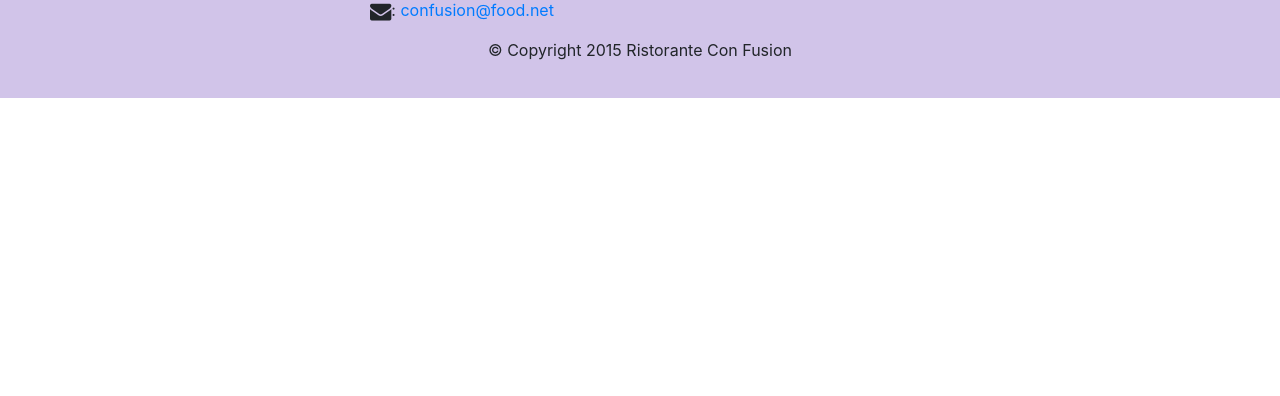
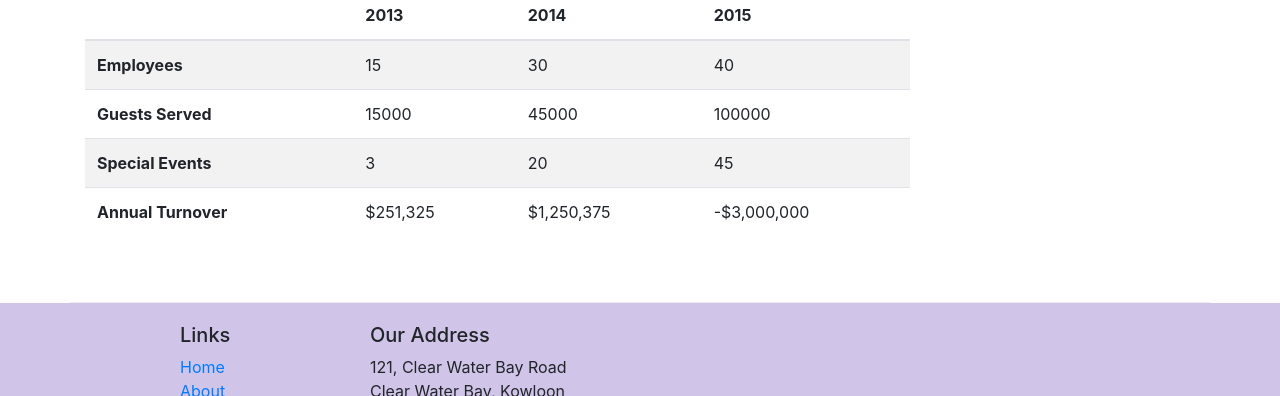
Before and after one commit to inaki-ba/conFusion, a website: page aboutus.html in a window 1280 px wide. Shown: the part 1724-2120 px from the top of the page. Before the commit the page ends 1822 px from the top, so only its background shows below. Drawn offline with nearby package versions, Linux system fonts and the light colour scheme.

Commit message:
Tables and Cards

```diff
--- a/aboutus.html
+++ b/aboutus.html
@@ -64,7 +64,32 @@
                 <p>Started in 2010, Ristorante con Fusion quickly established itself as a culinary icon par excellence in Hong Kong. With its unique brand of world fusion cuisine that can be found nowhere else, it enjoys patronage from the A-list clientele in Hong Kong.  Featuring four of the best three-star Michelin chefs in the world, you never know what will arrive on your plate the next time you visit us.</p>
                 <p>The restaurant traces its humble beginnings to <em>The Frying Pan</em>, a successful chain started by our CEO, Mr. Peter Pan, that featured for the first time the world's best cuisines in a pan.</p>
             </div>
-            <div>
+            <div class="col-sm">
+                <div class="card">
+                    <h3 class="card-header bg-primary text-white">Facts At a Glance</h3>
+                    <div class="card-block">
+                        <dl class="row">
+                            <dt class="col-6">Started</dt>
+                            <dd class="col-6">3 Feb. 2013</dd>
+                            <dt class="col-6">Major Stake Holder</dt>
+                            <dd class="col-6">HK Fine Foods Inc.</dd>
+                            <dt class="col-6">Last Year's Turnover</dt>
+                            <dd class="col-6">$1,250,375</dd>
+                            <dt class="col-6">Employees</dt>
+                            <dd class="col-6">40</dd>
+                        </dl>
+                    </div>
+                </div>
+            </div>
+            <div class="col-12">
+                <div class="card card-block bg-faded">
+                    <blockquote class="blockquote">
+                        <p class="mb-0">You better cut the pizza in four pieces because I'm not humble to eat six.</p>
+                        <footer class="blockquote-footer">Yogi Berra,
+                            <cite title="Source Title">The Wit and Wisdom of Yogi Berra, P. Pepe, Diversion Books, 2014</cite>
+                        </footer>
+                    </blockquote>
+                </div>
             </div>
         </div>
 
@@ -92,6 +117,54 @@
                     <p>Award winning three-star Michelin chef with wide International experience having worked closely with whos-who in the culinary world, he specializes in creating mouthwatering Indo-Italian fusion experiences. He says, <em>Put together the cuisines from the two craziest cultures, and you get a winning hit! Amma Mia!</em></p>
                 </div>
             </div>
+       </div>
+       <div class="row row-content">
+            <div class="col-12 col-sm-9">
+                <h2>Facts &amp; Figures</h2>
+                <div class="table-responsive">
+                    <table class="table table-striped">
+                        <thead class="thead-inverse">
+                            <tr>
+                                <th>&nbsp;</th>
+                                <th>2013</th>
+                                <th>2014</th>
+                                <th>2015</th>
+                            </tr>
+                        </thead>
+                        <tbody>
+                            <tr>
+                                <th>Employees</th>
+                                <td>15</td>
+                                <td>30</td>
+                                <td>40</td>
+                            </tr>
+                            <tr>
+                                <th>Guests Served</th>
+                                <td>15000</td>
+                                <td>45000</td>
+                                <td>100000</td>
+                            </tr>
+                            <tr>
+                                <th>Special Events</th>
+                                <td>3</td>
+                                <td>20</td>
+                                <td>45</td>
+                            </tr>
+                            <tr>
+                                <th>Annual Turnover</th>
+                                <td>$251,325</td>
+                                <td>$1,250,375</td>
+                                <td>-$3,000,000</td>
+                            </tr>
+                        </tbody>
+                    </table>
+
+                </div>
+            </div>
+            <div class="col-12 col-sm-3">
+
+            </div>
+
        </div>
 
     </div>
```
